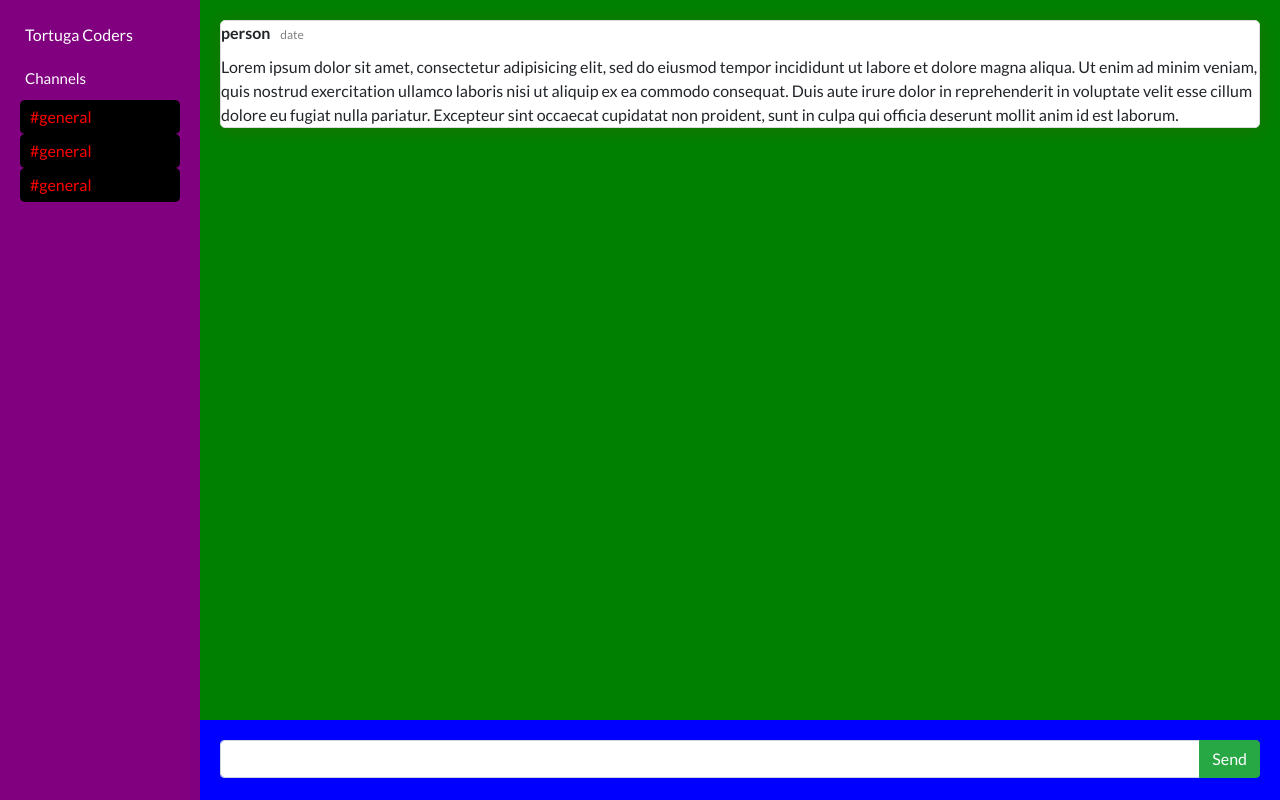
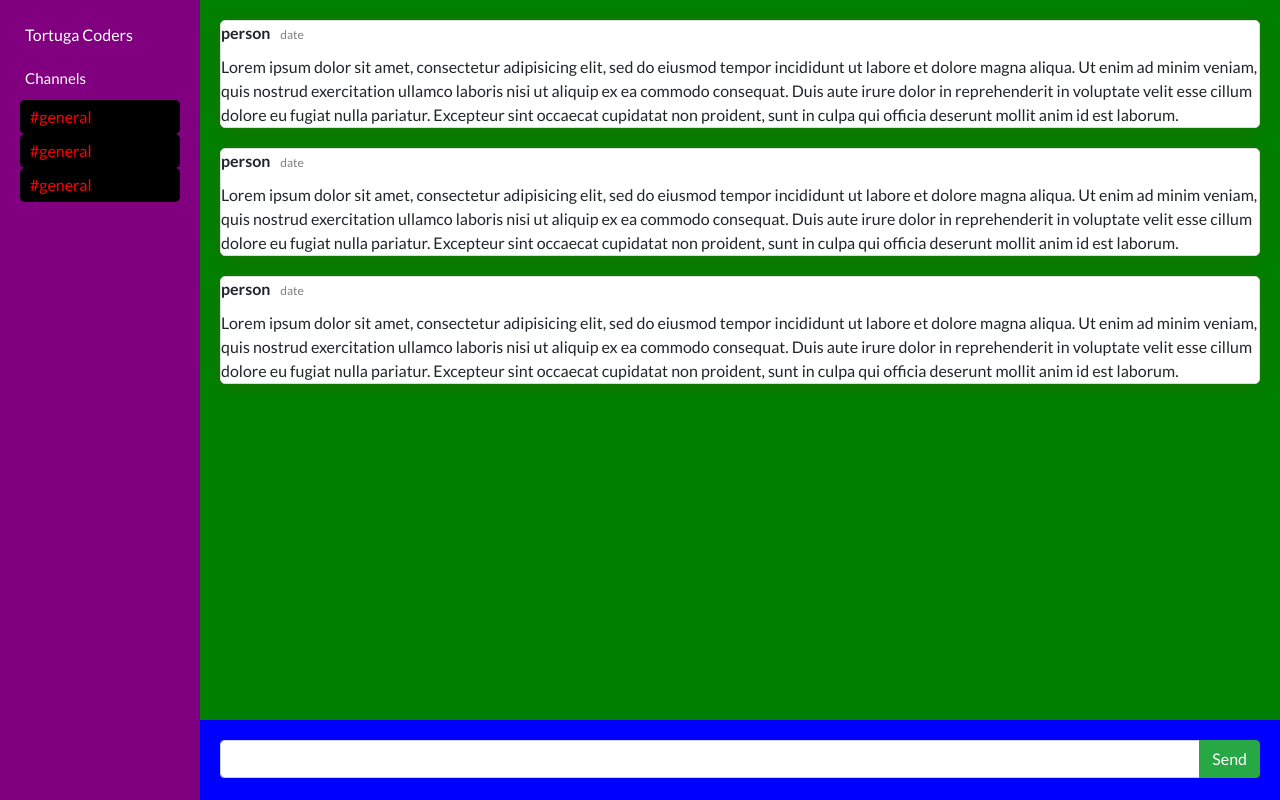
Before and after one commit to tjbecker8/slack-clone, a React (Create React App) app in the folder slack-react/: page / in a window 1280 px wide. Built offline with nearby package versions, Linux system fonts and the light colour scheme.

Commit message:
addded map loop for messages

```diff
--- a/slack-react/src/Content.js
+++ b/slack-react/src/Content.js
@@ -3,13 +3,39 @@ import './content.css';
 import Message from './Message'
 class Content extends Component {
 	//data
+	state = {
+		messages: [
+			{
+				id: 1,
+				author: 'john smith',
+				date: '2/7/2019 - 7am',
+				body: 'hello world'
+			},
+			{
+				id: 1,
+				author: 'john smith',
+				date: '2/7/2019 - 8am',
+				body: 'hello world'
+			}, {
+				id: 1,
+				author: 'john smith',
+				date: "2/7/2019 - 9am",
+				body: 'hello world'
+			}
+		]
+	}
 	//functions
 	//render
 	render() {
 		return (
 			<div id="content">
 				<div id="messages">
-					<Message />
+					{
+						this.state.messages.map((m)=> {
+							return <Message />
+						})
+					}
+
 				</div>
 				<div id="new-messages">
 
```
